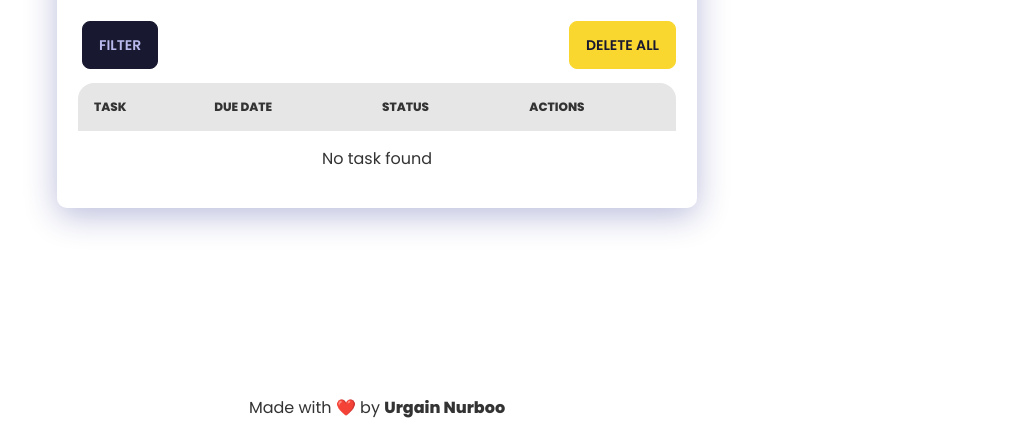
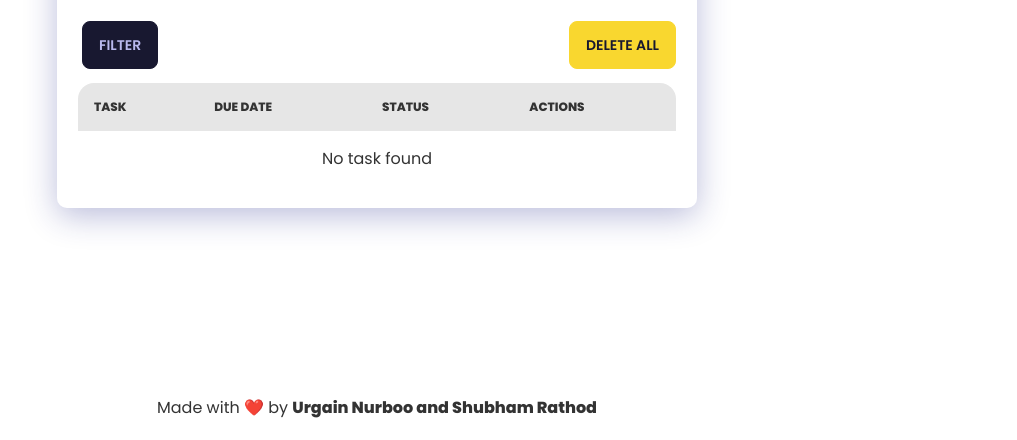
Before and after one commit to urgain215/TodoList, a plain HTML site: page index.html in a window 1280 px wide. Shown: the part 360-800 px from the top of the page, without its empty margins (263-1280 px from the left). Drawn offline with nearby package versions, Linux system fonts and the light colour scheme.

Commit message:
Update index.html

```diff
--- a/index.html
+++ b/index.html
@@ -24,7 +24,7 @@
     />
     <!-- Favicon -->
     <link rel="icon" href="res/favicon.svg" />
-    <title>Todo List | By Urgain Nurboo</title>
+    <title>Todo List | By Urgain Nurboo & Shubham Rathod</title>
   </head>
   <body>
     <!-- Copyright -->
@@ -32,7 +32,7 @@
       <p>
         Made with ❤️ by
         <a href="https://github.com/urgain215" target="_blank"
-          ><b>Urgain Nurboo</b></a
+          ><b>Urgain Nurboo and Shubham Rathod</b></a
         >
       </p>
     </div>
```
